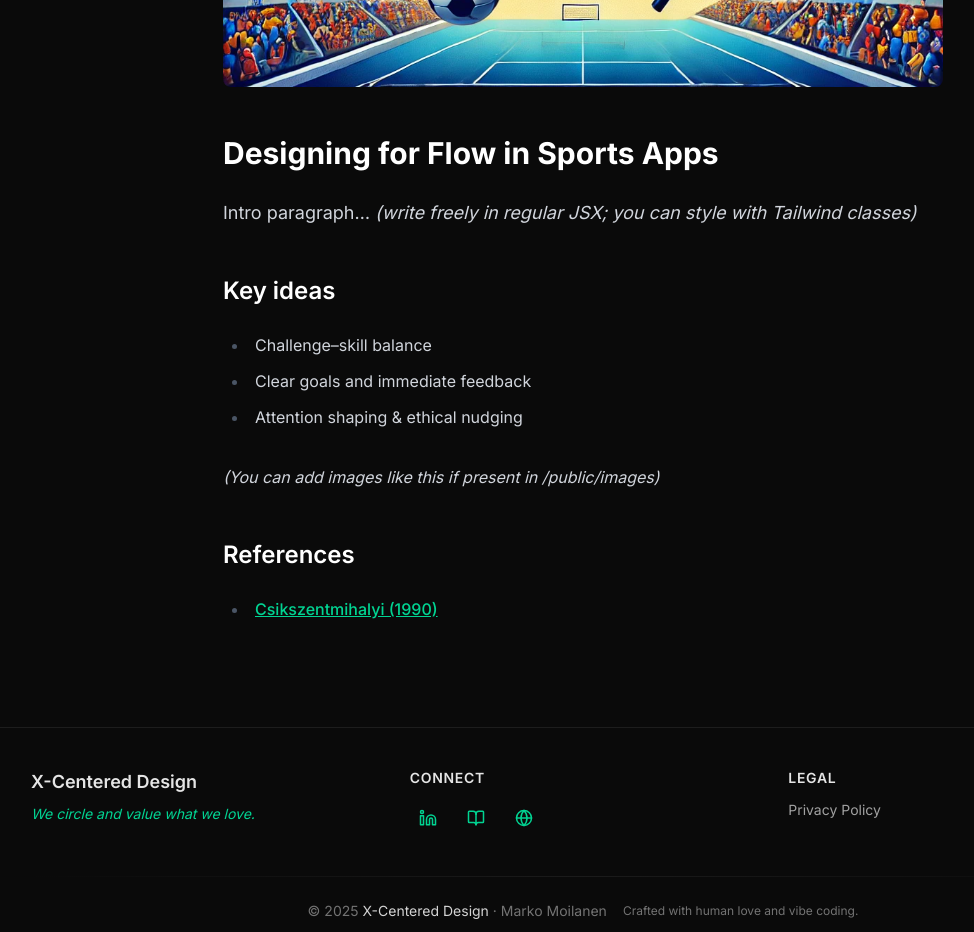
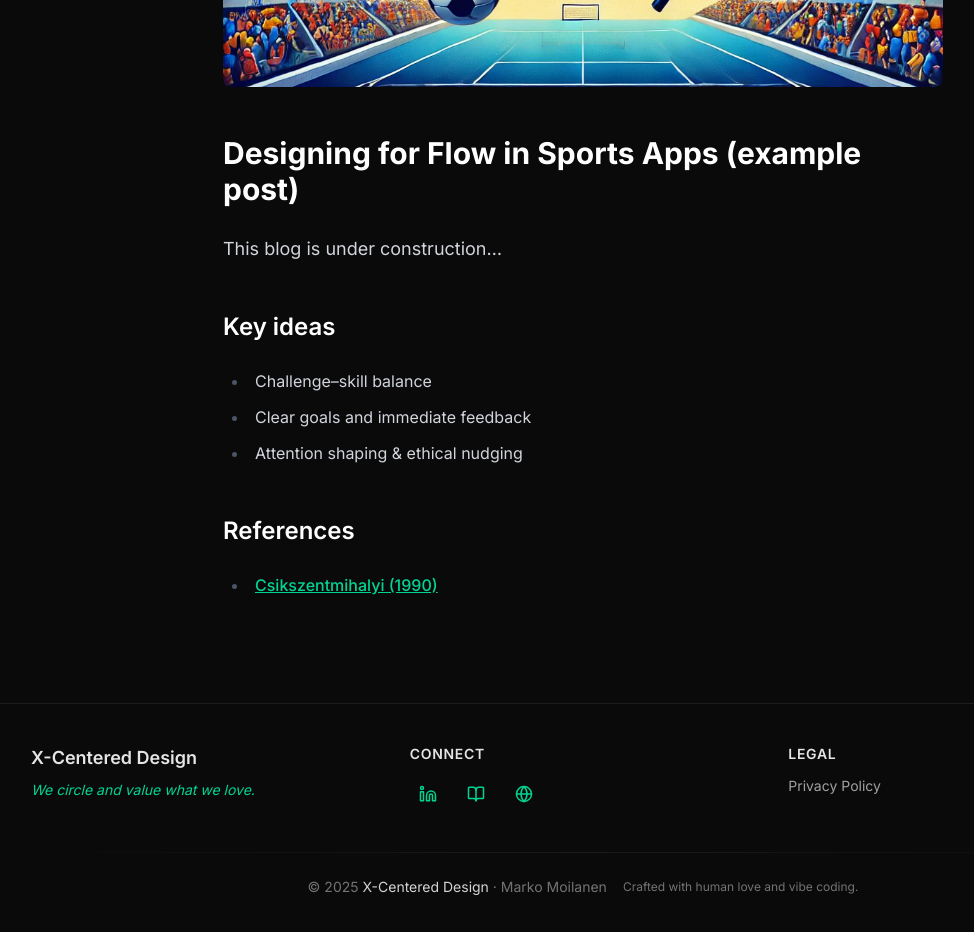
Before and after one commit to moilanenmime/xcentered, a Next.js app: page /posts/designing-for-flow in a window 1280 px wide. Shown: the part 1060-1992 px from the top of the page, without its empty margins (57-1031 px from the left). Built offline with nearby package versions, Linux system fonts and the light colour scheme.

Commit message:
refactor: update post title and introductory paragraph for clarity

```diff
--- a/app/posts/designing-for-flow/page.tsx
+++ b/app/posts/designing-for-flow/page.tsx
@@ -55,14 +55,14 @@ export default function DesigningForFlowPost() {
         {/* Post content */}
         <div className="prose prose-invert mt-12 max-w-none">
           <h1 className="text-3xl font-bold">
-            Designing for Flow in Sports Apps
+            Designing for Flow in Sports Apps (example post)
           </h1>
 
           <p className="text-lg leading-relaxed">
-            Intro paragraph…{" "}
-            <em>
+            This blog is under construction…{" "}
+            {/* <em>
               (write freely in regular JSX; you can style with Tailwind classes)
-            </em>
+            </em> */}
           </p>
 
           <h2 className="mt-12 text-2xl font-semibold">Key ideas</h2>
@@ -72,9 +72,9 @@ export default function DesigningForFlowPost() {
             <li>Attention shaping & ethical nudging</li>
           </ul>
 
-          <p className="mt-8">
+          {/* <p className="mt-8">
             <em>(You can add images like this if present in /public/images)</em>
-          </p>
+          </p> */}
 
           {/* References */}
           {post.references && (
```
